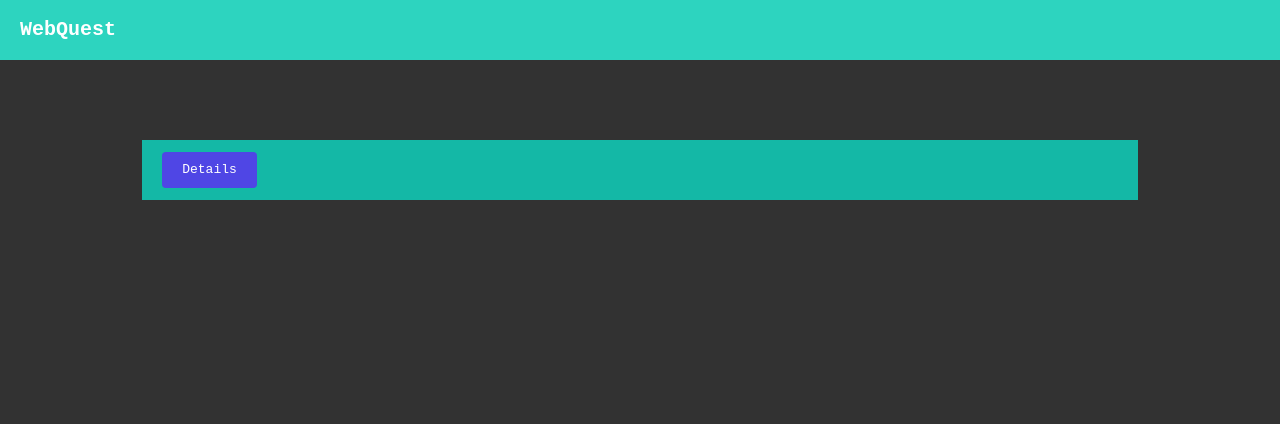
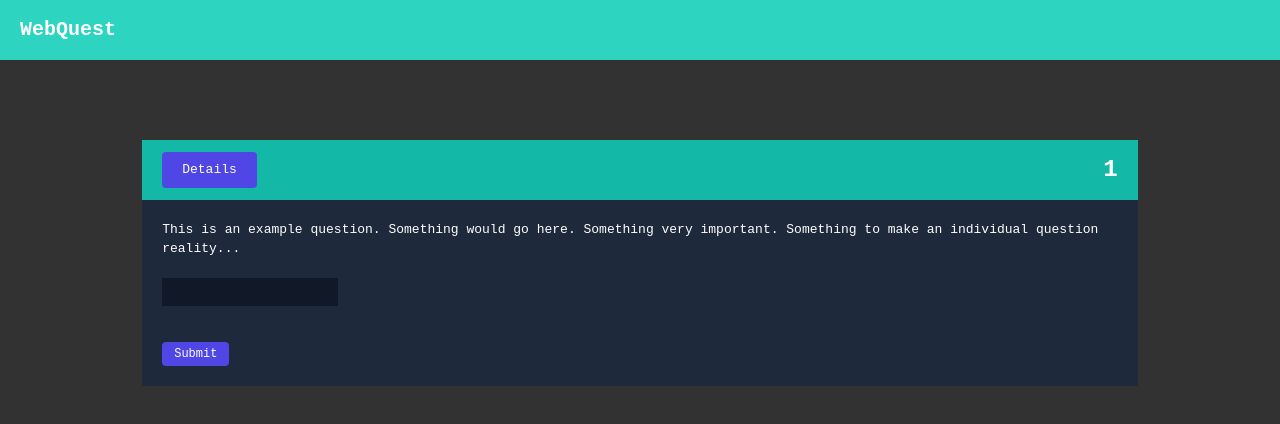
Before and after one commit to mehallhm/web-quest, a React (Create React App) app: page / in a window 1280 px wide. Shown: the top 424 px of the page. Built offline with nearby package versions, Linux system fonts and the light colour scheme; what prettier-plugin-tailwindcss would draw is missing.

Commit message:
props functioning

```diff
--- a/src/App.js
+++ b/src/App.js
@@ -1,5 +1,5 @@
-import './App.css';
-import Problem from './subcomp/problem';
+import "./App.css";
+import Problem from "./subcomp/problem";
 
 function App() {
   return (
@@ -8,9 +8,14 @@ function App() {
         <h1 className="ml-5 text-xl font-bold">WebQuest</h1>
       </header>
 
-      <div className="grid grid-cols-9 grid-rows-1 mt-20">
-        <div className="col-start-2 col-span-7">
-          <Problem/>
+      <div className="mt-20 grid grid-cols-9 grid-rows-1">
+        <div className="col-span-7 col-start-2">
+          <Problem
+            num={1}
+            qcontent={
+              "This is an example question. Something would go here. Something very important. Something to make an individual question reality..."
+            }
+          />
         </div>
       </div>
     </div>
--- a/src/subcomp/problem.css
+++ /dev/null
@@ -1,31 +0,0 @@
-.Problem {
-    margin: 20;
-}
-
-#indivHead {
-    background-color: rgb(85, 85, 255);
-    padding: 12px;
-    margin: -20px;
-}
-
-#details {
-    color: white;
-    background-color:dodgerblue;
-
-    border: 2px dodgerblue;
-    border-style: solid;
-    border-radius: 5px;
-
-    padding: 10px 28px;
-
-    font-size: 14pt;
-    font-weight: 600;
-
-    transition-duration: 0.2s;
-    cursor: pointer;
-}
-
-#details:hover {
-    background-color: transparent;
-    color: white;
-}
--- a/src/subcomp/problem.js
+++ b/src/subcomp/problem.js
@@ -1,11 +1,23 @@
-import '../index.css';
+import "../index.css";
 
-function Problem(num) {
+function Problem({ num, qcontent }) {
   return (
-    <div className="Problem">
-      <header className="bg-teal-500">
-        <button className="ml-5 bg-indigo-600 rounded my-3 py-2 px-5 hover:bg-indigo-500">Details</button>
+    <div className="Problem bg-slate-800">
+      <header className="flex items-center justify-between bg-teal-500">
+        <button className="my-3 ml-5 rounded bg-indigo-600 py-2 px-5 hover:bg-indigo-500">
+          Details
+        </button>
+        <h1 className="font-xl justify-end px-5 text-2xl font-bold">{num}</h1>
       </header>
+      <div className="p-5">
+        <p>{qcontent}</p>
+        <br />
+        <input className="bg-gray-900 px-1 py-1"></input>
+        <br />
+        <button className="mt-9 rounded bg-indigo-600 py-1 px-3 text-xs hover:bg-indigo-500">
+          Submit
+        </button>
+      </div>
     </div>
   );
 }
```
Also changed, not shown: src/index.js (+6 -6 lines).
